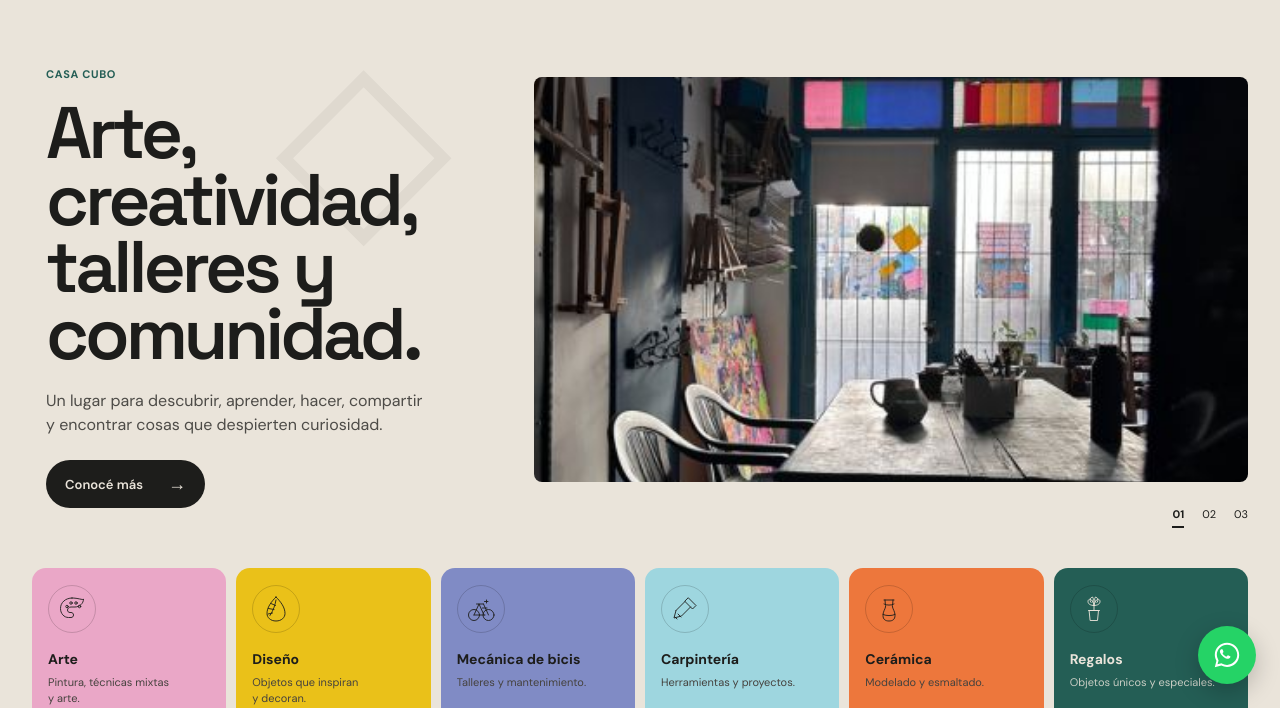
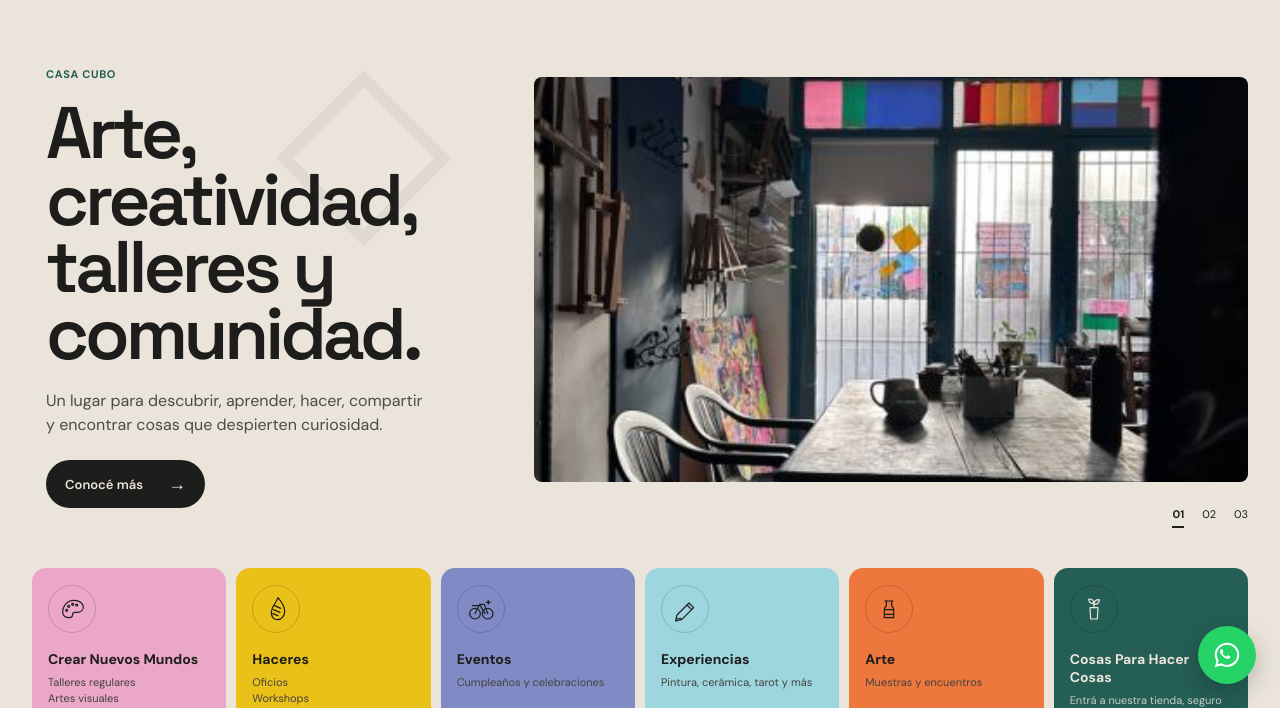
Before and after one commit to claudiojmedina-afk/casacubo, an Eleventy site: page Casa_Cubo_Homepage_Integrada_Eventos/content/index.njk in a window 1280 px wide. Shown: the part 92-800 px from the top of the page. Built offline with nearby package versions, Linux system fonts and the light colour scheme; Eleventy itself is replaced by a stand-in of ours; files that its build step writes are made by us from their sources.

Commit message:
Update index.njk

```diff
--- a/Casa_Cubo_Homepage_Integrada_Eventos/content/index.njk
+++ b/Casa_Cubo_Homepage_Integrada_Eventos/content/index.njk
@@ -133,25 +133,24 @@ permalink: /
 
  <section class="categories section-shell">
 
-    <!-- ARTE -->
+  <!-- CREAR NUEVOS MUNDOS -->
+  <a class="category cat-pink" href="/crear-nuevos-mundos/">
 
-    <a class="category cat-pink" href="#talleres">
+    <div class="cat-icon">
+      <svg viewBox="0 0 48 48" aria-hidden="true">
+        <path d="M10 29c0-10 7-18 17-18 8 0 14 4 14 10 0 5-4 8-9 8h-4c-2 0-3 1-3 3 0 3-2 5-5 5-6 0-10-3-10-8Z"/>
+        <circle cx="19" cy="20" r="1.5"/>
+        <circle cx="25" cy="17" r="1.5"/>
+        <circle cx="31" cy="18" r="1.5"/>
+        <circle cx="16" cy="26" r="1.5"/>
+      </svg>
+    </div>
 
-      <span class="cat-icon">
-        <svg viewBox="0 0 64 64" aria-hidden="true">
-          <path d="M32 10C19 10 9 19 9 31c0 10 7 18 16 18h5c3 0 5-2 5-5 0-3-2-5-5-5h-2c-3 0-5-2-5-5s3-6 7-6h8c9 0 17-7 17-16C55 15 45 10 32 10Z"/>
-          <circle cx="22" cy="27" r="2.5"/>
-          <circle cx="30" cy="20" r="2.5"/>
-          <circle cx="40" cy="20" r="2.5"/>
-          <circle cx="47" cy="27" r="2.5"/>
-        </svg>
-      </span>
-
-      <strong>Arte</strong>
+    <strong>Crear Nuevos Mundos</strong>
 
     <small>
-        Pintura, técnicas mixtas<br>
-        y arte.
+      Talleres regulares<br>
+      Artes visuales
     </small>
 
     <b>→</b>
@@ -159,25 +158,23 @@ permalink: /
   </a>
 
 
-    <!-- DISEÑO -->
+  <!-- HACERES -->
+  <a class="category cat-yellow" href="/crear-nuevos-mundos/">
 
-    <a class="category cat-green" href="#talleres">
+    <div class="cat-icon">
+      <svg viewBox="0 0 48 48" aria-hidden="true">
+        <path d="M27 7c-2 7-10 13-10 23 0 6 4 10 9 10 7 0 11-6 11-13 0-8-5-14-10-20Z"/>
+        <path d="M22 19l9 4"/>
+        <path d="M20 25l10 4"/>
+        <path d="M19 31l8 3"/>
+      </svg>
+    </div>
 
-      <span class="cat-icon">
-        <svg viewBox="0 0 64 64" aria-hidden="true">
-          <path d="M32 8C22 18 14 29 14 41c0 8 7 15 18 15s18-7 18-15C50 29 42 18 32 8Z"/>
-          <path d="M32 14C30 25 27 34 20 45"/>
-          <path d="M31 25l-9-4"/>
-          <path d="M28 33l-11-2"/>
-          <path d="M25 40l-9 2"/>
-        </svg>
-      </span>
-
-      <strong>Diseño</strong>
+    <strong>Haceres</strong>
 
     <small>
-        Objetos que inspiran<br>
-        y decoran.
+      Oficios<br>
+      Workshops
     </small>
 
     <b>→</b>
@@ -185,29 +182,25 @@ permalink: /
   </a>
 
 
-    <!-- MECÁNICA DE BICIS -->
+  <!-- EVENTOS -->
+  <a class="category cat-lavender" href="/eventos/">
 
-    <a class="category cat-yellow" href="#talleres">
+    <div class="cat-icon">
+      <svg viewBox="0 0 48 48" aria-hidden="true">
+        <circle cx="15" cy="31" r="8"/>
+        <circle cx="34" cy="31" r="8"/>
+        <path d="M15 31l7-14h7l5 14"/>
+        <path d="M22 17l8 14"/>
+        <path d="M11 19h10"/>
+        <path d="M35 11v6"/>
+        <path d="M32 14h6"/>
+      </svg>
+    </div>
 
-      <span class="cat-icon">
-        <svg viewBox="0 0 64 64" aria-hidden="true">
-          <circle cx="18" cy="44" r="11"/>
-          <circle cx="47" cy="44" r="11"/>
-          <path d="M18 44l10-22 10 22"/>
-          <path d="M28 22h9"/>
-          <path d="M37 22l10 22"/>
-          <path d="M28 22l-5 0"/>
-          <path d="M18 44h22"/>
-          <path d="M35 30h9"/>
-          <path d="M39 17h7"/>
-          <path d="M43 14v6"/>
-        </svg>
-      </span>
-
-      <strong>Mecánica de bicis</strong>
+    <strong>Eventos</strong>
 
     <small>
-        Talleres y mantenimiento.
+      Cumpleaños y celebraciones
     </small>
 
     <b>→</b>
@@ -215,24 +208,21 @@ permalink: /
   </a>
 
 
-    <!-- CARPINTERÍA -->
+  <!-- EXPERIENCIAS -->
+  <a class="category cat-sky" href="/eventos/">
 
-    <a class="category cat-pink" href="#talleres">
+    <div class="cat-icon">
+      <svg viewBox="0 0 48 48" aria-hidden="true">
+        <path d="M12 33l18-18 7 7-18 18-9 2 2-9Z"/>
+        <path d="M27 18l7 7"/>
+        <path d="M11 39l7-1"/>
+      </svg>
+    </div>
 
-      <span class="cat-icon">
-        <svg viewBox="0 0 64 64" aria-hidden="true">
-          <path d="M39 10l15 15-7 7-15-15z"/>
-          <path d="M32 17L14 35"/>
-          <path d="M14 35l-4 15 15-4 18-18"/>
-          <path d="M18 42l6 6"/>
-          <path d="M12 48l4 4"/>
-        </svg>
-      </span>
-
-      <strong>Carpintería</strong>
+    <strong>Experiencias</strong>
 
     <small>
-        Herramientas y proyectos.
+      Pintura, cerámica, tarot y más
     </small>
 
     <b>→</b>
@@ -240,23 +230,22 @@ permalink: /
   </a>
 
 
-    <!-- CERÁMICA -->
+  <!-- ARTE -->
+  <a class="category cat-orange" href="/eventos/">
 
-    <a class="category cat-green" href="#talleres">
+    <div class="cat-icon">
+      <svg viewBox="0 0 48 48" aria-hidden="true">
+        <path d="M18 12h12"/>
+        <path d="M20 12v7l-3 5v13h14V24l-3-5v-7"/>
+        <path d="M18 25h12"/>
+        <path d="M18 32h13"/>
+      </svg>
+    </div>
 
-      <span class="cat-icon">
-        <svg viewBox="0 0 64 64" aria-hidden="true">
-          <path d="M22 14h20"/>
-          <path d="M24 14c0 7 2 9 1 14-1 5-5 9-5 17 0 8 5 11 12 11s12-3 12-11c0-8-4-12-5-17-1-5 1-7 1-14"/>
-          <path d="M22 22c6 3 14 3 20 0"/>
-          <path d="M20 43c8 3 16 3 24 0"/>
-        </svg>
-      </span>
-
-      <strong>Cerámica</strong>
+    <strong>Arte</strong>
 
     <small>
-        Modelado y esmaltado.
+      Muestras y encuentros
     </small>
 
     <b>→</b>
@@ -264,31 +253,28 @@ permalink: /
   </a>
 
 
-    <!-- REGALOS -->
-
+  <!-- COSAS PARA HACER COSAS -->
   <a
-      class="category cat-yellow"
-      href="https://casacubo.empretienda.com.ar/"
+    class="category cat-tea"
+    href="https://crearnuevosmundos.empretienda.com.ar/"
     target="_blank"
     rel="noopener"
   >
 
-      <span class="cat-icon">
-        <svg viewBox="0 0 64 64" aria-hidden="true">
-          <path d="M23 35h18l-2 20H25z"/>
-          <path d="M21 35h22"/>
-          <path d="M32 35V17"/>
-          <path d="M32 25c-7 0-12-3-12-8 0-4 4-6 7-3 3 3 5 7 5 11Z"/>
-          <path d="M32 25c7 0 12-3 12-8 0-4-4-6-7-3-3 3-5 7-5 11Z"/>
-          <path d="M25 18c-2-5 0-9 4-10 3 4 2 8-1 11"/>
-          <path d="M39 18c2-5 0-9-4-10-3 4-2 8 1 11"/>
+    <div class="cat-icon">
+      <svg viewBox="0 0 48 48" aria-hidden="true">
+        <path d="M18 22h12l-1 17H19l-1-17Z"/>
+        <path d="M24 22v-8"/>
+        <path d="M24 16c-5 0-8-3-8-7 5 0 8 3 8 7Z"/>
+        <path d="M24 17c5 0 8-3 8-7-5 0-8 3-8 7Z"/>
       </svg>
-      </span>
+    </div>
 
-      <strong>Regalos</strong>
+    <strong>Cosas Para Hacer Cosas</strong>
 
     <small>
-        Objetos únicos y especiales.
+      Entrá a nuestra tienda, seguro<br>
+      algo te llevás
     </small>
 
     <b>→</b>
@@ -296,7 +282,6 @@ permalink: /
   </a>
 
 </section>
-
 
   <!-- EXPERIENCIAS -->
 
```
Lines whose indentation alone changed are shown as unchanged.
